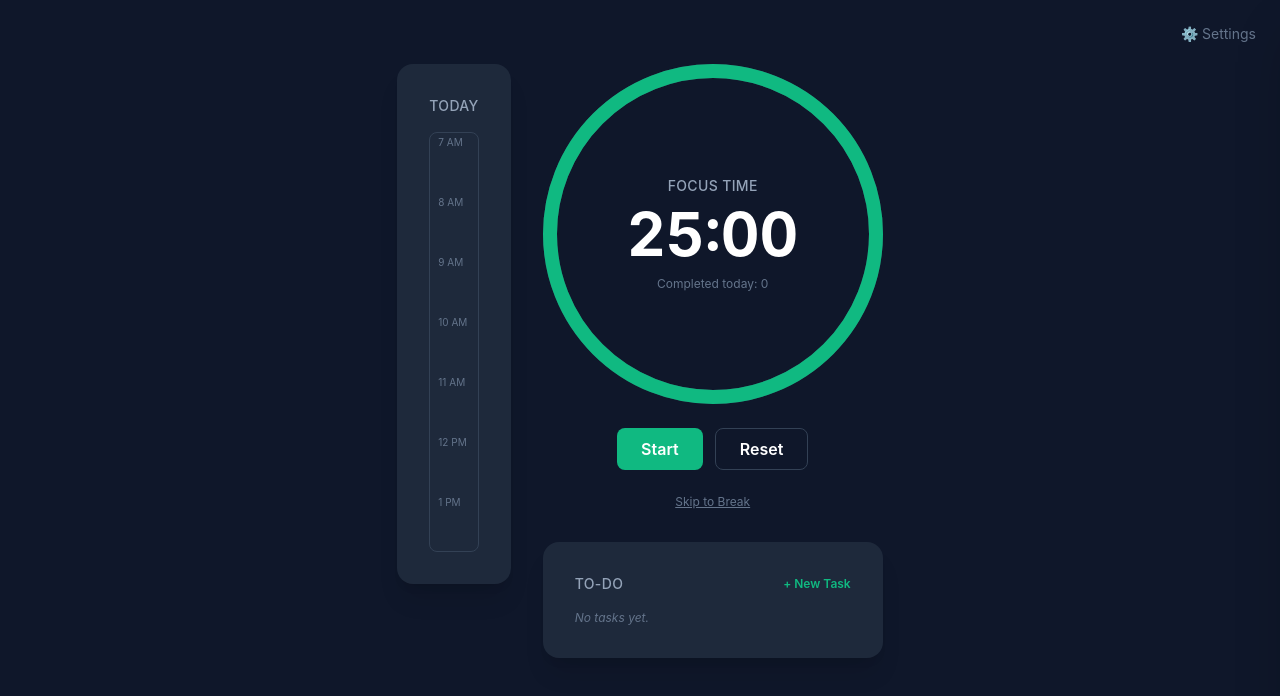
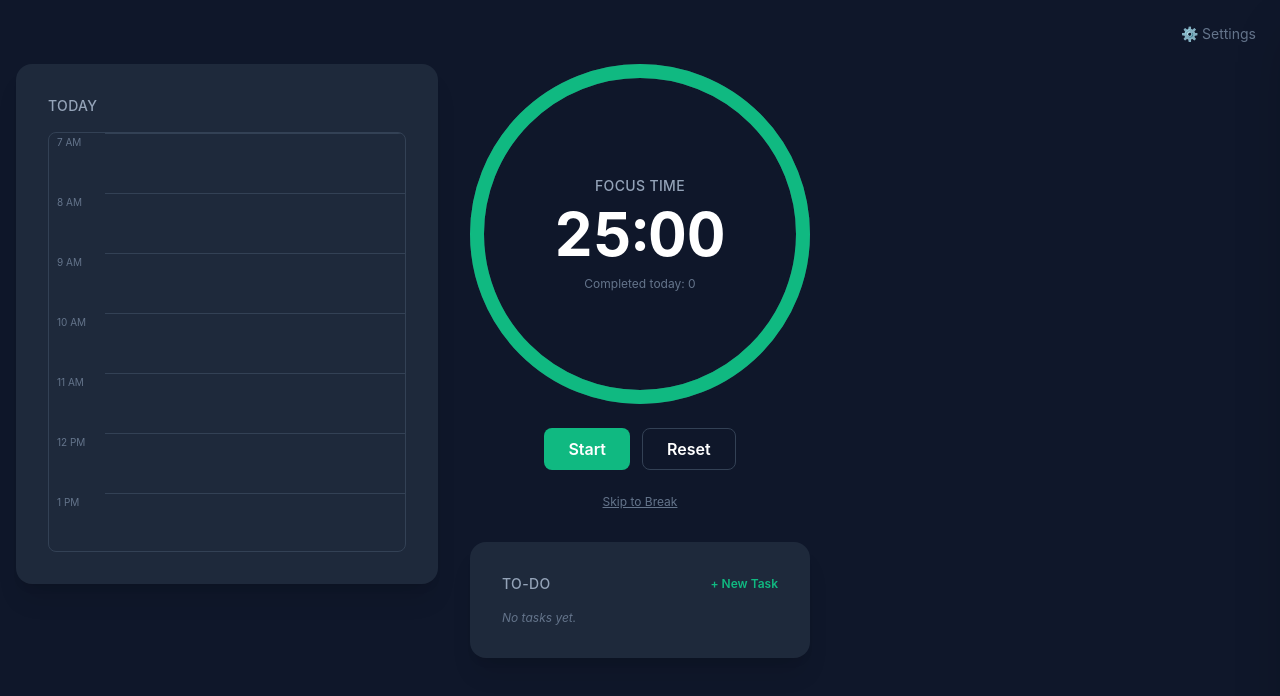
Before and after one commit to JFinne/PomodoroApp, a React (Vite) app: page / in a window 1280 px wide. Shown: the top 696 px of the page. Built offline with nearby package versions, Linux system fonts and the light colour scheme.

Commit message:
Increased visibility on the Daily Planner, makes it seem more reasonably sized.

```diff
--- a/src/components/DailyPlanner/DailyPlanner.tsx
+++ b/src/components/DailyPlanner/DailyPlanner.tsx
@@ -55,7 +55,7 @@ function DailyPlanner() {
   }
 
   return (
-    <div className="bg-[var(--bg-card)] rounded-2xl shadow-xl p-6 sm:p-8 w-full max-w-[28rem]">
+    <div className="bg-[var(--bg-card)] rounded-2xl shadow-xl p-6 sm:p-8 w-full max-w-[28rem] lg:max-w-xl xl:max-w-2xl 2xl:max-w-3xl">
       <h2 className="text-[var(--text-muted)] text-sm font-medium uppercase tracking-wide mb-4">
         Today
       </h2>
--- a/src/components/Layout/Dashboard.tsx
+++ b/src/components/Layout/Dashboard.tsx
@@ -8,7 +8,7 @@ function Dashboard() {
   const { openPanels } = usePanelsContext();
 
   return (
-    <div className="min-h-screen bg-[var(--bg-primary)] flex flex-col lg:flex-row lg:items-start lg:justify-center flex-wrap items-center gap-6 lg:gap-8 px-4 pt-8 sm:pt-12 lg:pt-16 pb-10 relative">
+    <div className="min-h-screen bg-[var(--bg-primary)] flex flex-col items-center lg:grid lg:grid-cols-[1fr_auto_1fr] lg:items-start gap-6 lg:gap-8 px-4 pt-8 sm:pt-12 lg:pt-16 pb-10 relative">
       <Link
         to="/settings"
         aria-label="Open settings"
@@ -21,16 +21,23 @@ function Dashboard() {
           prefix); lg:order-* overrides it only at the lg
           breakpoint and up. Below lg, DailyPlanner comes last,
           while Timer and TodoList are grouped together (Timer on
-          top, TodoList underneath). At lg and above, DailyPlanner
-          moves to the left of that Timer/TodoList column. */}
-      <div className="order-2 lg:order-1 w-full lg:w-auto flex justify-center">
+          top, TodoList underneath). At lg and above this becomes a
+          3-column grid: DailyPlanner's column and the empty
+          trailing spacer column are both 1fr, so the Timer/TodoList
+          column in the middle stays centered on screen no matter
+          how wide DailyPlanner grows — DailyPlanner right-aligns
+          within its column and expands to the left instead of
+          pushing Timer off-center. */}
+      <div className="order-2 lg:order-none lg:col-start-1 w-full lg:w-auto flex justify-center lg:justify-end">
         {openPanels.dailyPlanner && <DailyPlanner />}
       </div>
 
-      <div className="order-1 lg:order-2 flex flex-col items-center gap-6 lg:gap-8">
+      <div className="order-1 lg:order-none lg:col-start-2 flex flex-col items-center gap-6 lg:gap-8">
         <Timer />
         {openPanels.todo && <TodoList />}
       </div>
+
+      <div className="hidden lg:block lg:col-start-3" aria-hidden="true" />
     </div>
   );
 }
```
